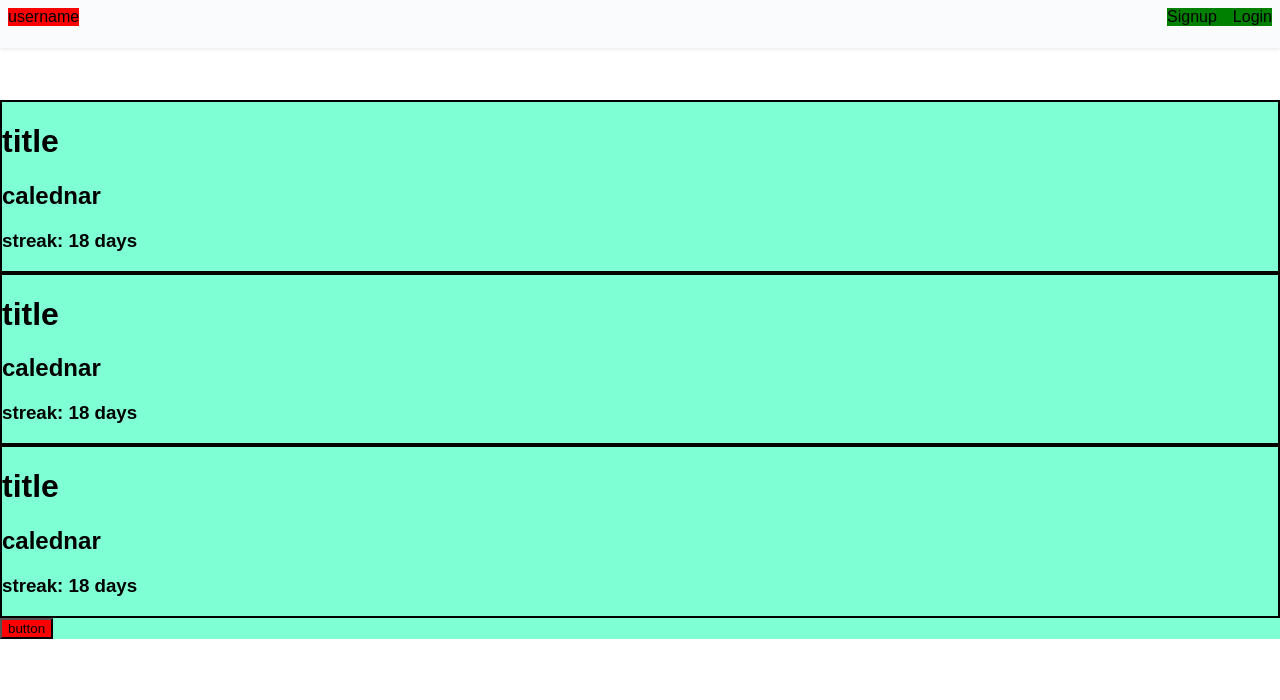
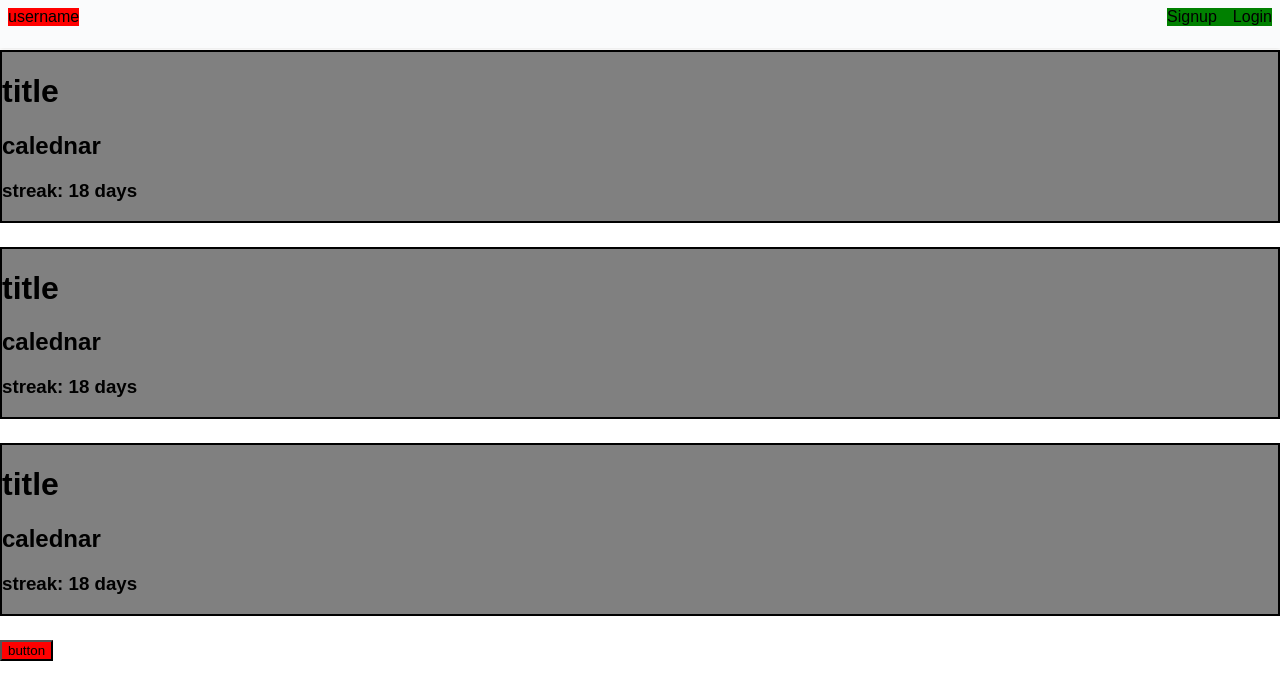
Before and after one commit to BuickSalesman/git-it-together, a React (Vite) app: page / in a window 1280 px wide. Shown: the top 700 px of the page. Built offline with nearby package versions, Linux system fonts and the light colour scheme; a web font is replaced by a local one.

Commit message:
changed css

```diff
--- a/src/components/Content.css
+++ b/src/components/Content.css
@@ -1,7 +1,11 @@
 .content {
-  margin-top: 100px;
+  margin-top: 50px;
 
   .repo-container {
-    background-color: aquamarine;
+    display: grid;
+    grid-template-columns: repeat(1, minmax(0, 1fr));
+    gap: 1.5rem;
   }
 }
+
+/* add media query here for multiple columns */
--- a/src/components/RepoCard.css
+++ b/src/components/RepoCard.css
@@ -1,3 +1,4 @@
 .repo-card {
   border: 2px solid black;
+  background-color: grey;
 }
```
